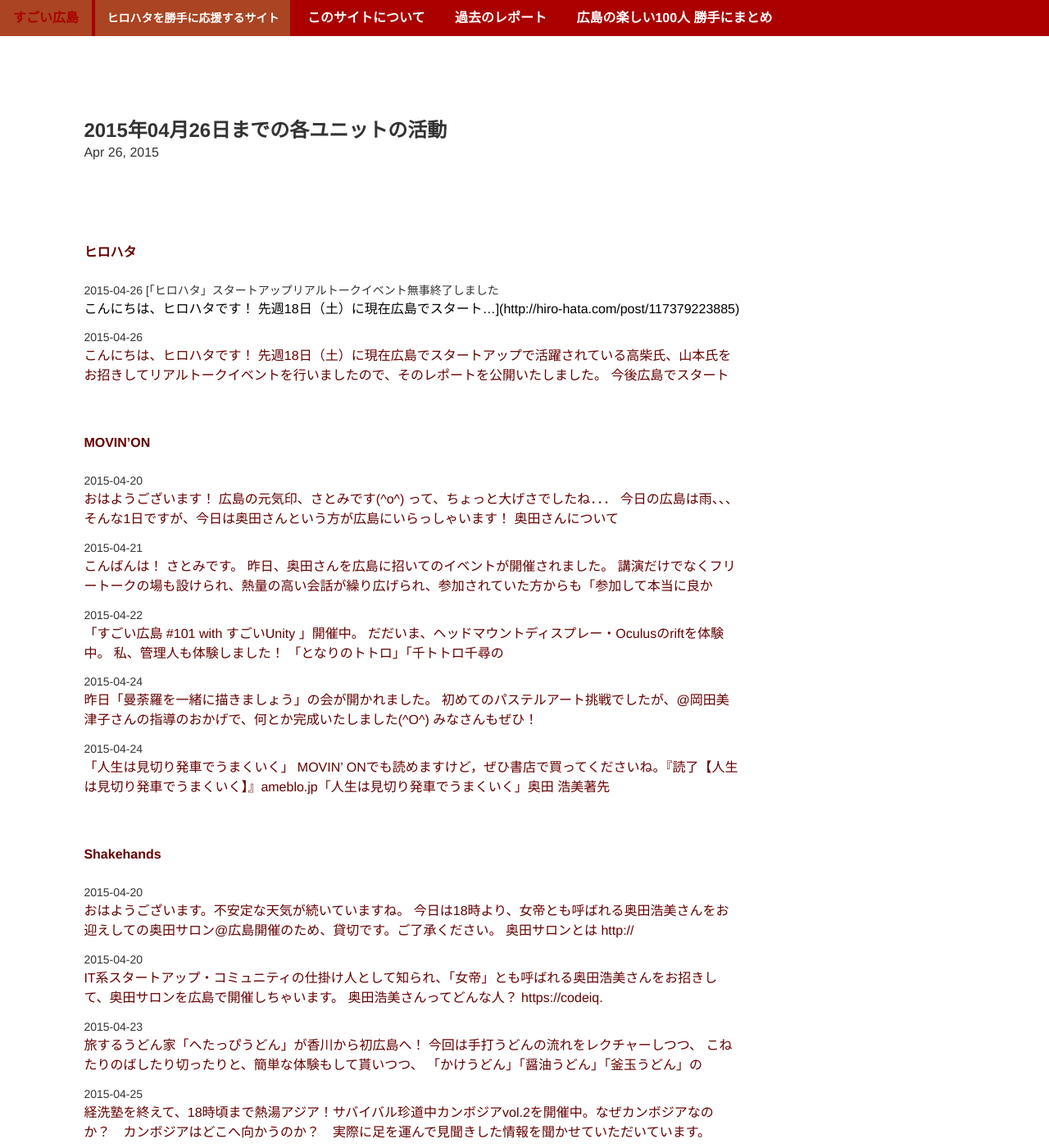
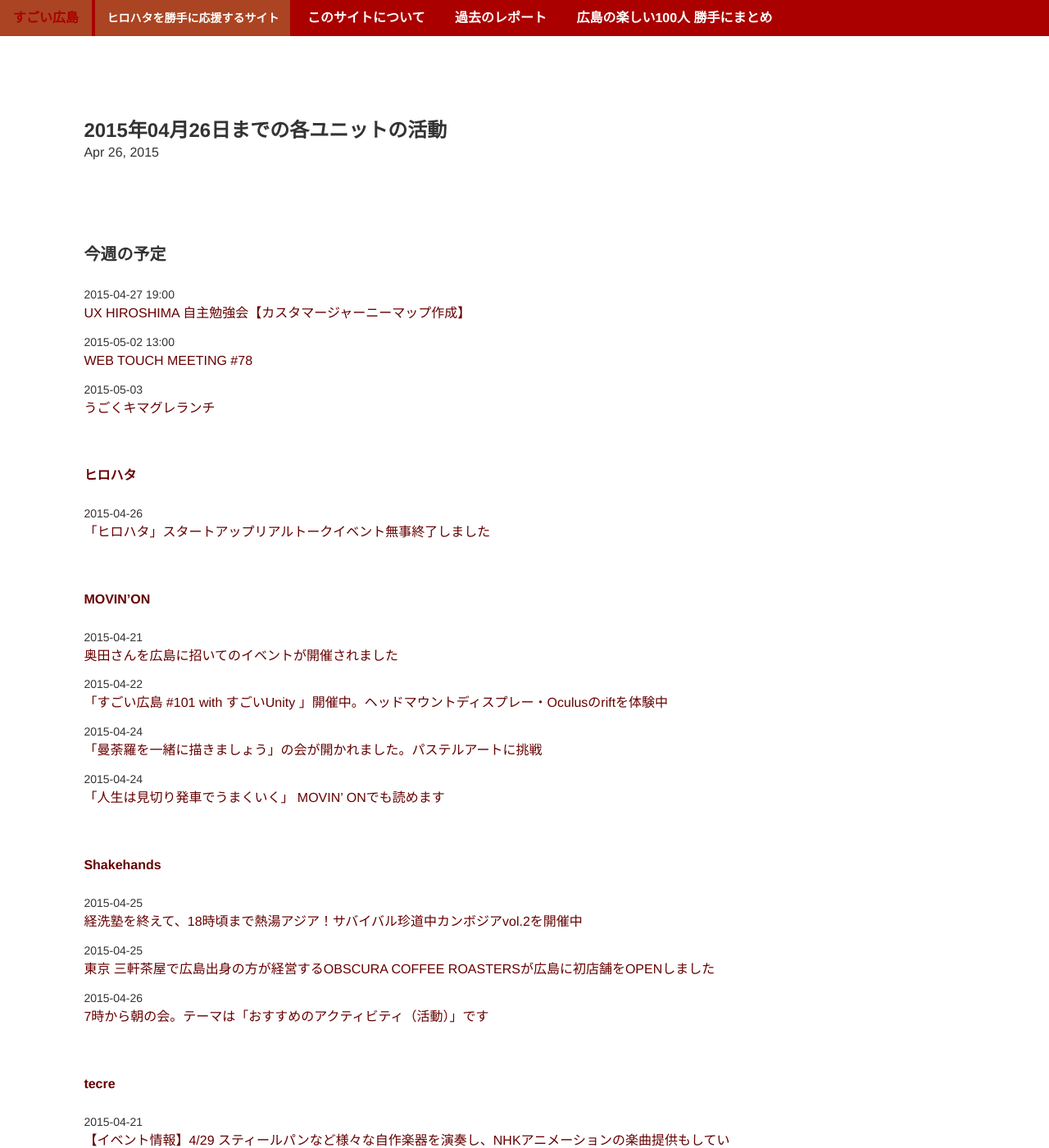
Before and after one commit to great-h/hirohata, a Jekyll site: the page built from _posts/2015-04-26-report.markdown, in a window 1280 px wide and 1400 px high. Shown: the whole window at 82% size. Built offline with Jekyll 4.4.1, drawn with Linux system fonts in a browser that asks for light colours; some of the changed text lies outside the part shown.

Commit message:
4月26日のレポートを作成

```diff
--- a/_posts/2015-04-26-report.markdown
+++ b/_posts/2015-04-26-report.markdown
@@ -4,34 +4,31 @@ title:  "2015年04月26日までの各ユニットの活動"
 date:   2015-04-26 00:00:00
 ---
 
+# 今週の予定
+
+* 2015-04-27 19:00 [UX HIROSHIMA 自主勉強会【カスタマージャーニーマップ作成】](https://www.facebook.com/events/717496355022233/)
+* 2015-05-02 13:00 [WEB TOUCH MEETING #78](https://webtouchmeeting.doorkeeper.jp/events/23878)
+* 2015-05-03 [うごくキマグレランチ](http://www.facebook.com/events/1570212226574512/permalink/1570212229907845/)
+
+
 # [ヒロハタ](http://hiro-hata.com/)
 
-* 2015-04-26 [「ヒロハタ」スタートアップリアルトークイベント無事終了しました
-
-こんにちは、ヒロハタです！
-先週18日（土）に現在広島でスタート...](http://hiro-hata.com/post/117379223885)
-* 2015-04-26 [こんにちは、ヒロハタです！ 先週18日（土）に現在広島でスタートアップで活躍されている高柴氏、山本氏をお招きしてリアルトークイベントを行いましたので、そのレポートを公開いたしました。 今後広島でスタート](http://www.facebook.com/hirohatap/posts/815185018558295)
+* 2015-04-26 [「ヒロハタ」スタートアップリアルトークイベント無事終了しました](http://hiro-hata.com/post/117379223885)
 
 
 # [MOVIN'ON](http://coworking-hiroshima.com/)
 
-* 2015-04-20 [おはようございます！ 広島の元気印、さとみです(^o^) って、ちょっと大げさでしたね．．． 今日の広島は雨、、、  そんな1日ですが、今日は奥田さんという方が広島にいらっしゃいます！ 奥田さんについて](http://www.facebook.com/movinon.hiroshima/posts/933269486693830)
-* 2015-04-21 [こんばんは！ さとみです。  昨日、奥田さんを広島に招いてのイベントが開催されました。 講演だけでなくフリートークの場も設けられ、熱量の高い会話が繰り広げられ、参加されていた方からも「参加して本当に良か](http://www.facebook.com/movinon.hiroshima/photos/a.723999867620794.1073741829.723399384347509/934208816599897/?type=1)
-* 2015-04-22 [「すごい広島 #101 with すごいUnity 」開催中。  だだいま、ヘッドマウントディスプレー・Oculusのriftを体験中。 私、管理人も体験しました！  「となりのトトロ」「千トトロ千尋の](http://www.facebook.com/movinon.hiroshima/posts/934677139886398)
-* 2015-04-24 [昨日「曼荼羅を一緒に描きましょう」の会が開かれました。  初めてのパステルアート挑戦でしたが、@岡田美津子さんの指導のおかげで、何とか完成いたしました(^O^)  みなさんもぜひ！](http://www.facebook.com/movinon.hiroshima/posts/935830773104368)
-* 2015-04-24 [「人生は見切り発車でうまくいく」 MOVIN' ONでも読めますけど，ぜひ書店で買ってくださいね。『読了【人生は見切り発車でうまくいく】』ameblo.jp「人生は見切り発車でうまくいく」奥田 浩美著先](http://www.facebook.com/movinon.hiroshima/posts/935871493100296)
+* 2015-04-21 [奥田さんを広島に招いてのイベントが開催されました](http://www.facebook.com/movinon.hiroshima/photos/a.723999867620794.1073741829.723399384347509/934208816599897/?type=1)
+* 2015-04-22 [「すごい広島 #101 with すごいUnity 」開催中。ヘッドマウントディスプレー・Oculusのriftを体験中](http://www.facebook.com/movinon.hiroshima/posts/934677139886398)
+* 2015-04-24 [「曼荼羅を一緒に描きましょう」の会が開かれました。パステルアートに挑戦](http://www.facebook.com/movinon.hiroshima/posts/935830773104368)
+* 2015-04-24 [「人生は見切り発車でうまくいく」 MOVIN' ONでも読めます](http://www.facebook.com/movinon.hiroshima/posts/935871493100296)
 
 
 # [Shakehands](http://www.shakehands.jp/)
 
-* 2015-04-20 [おはようございます。不安定な天気が続いていますね。  今日は18時より、女帝とも呼ばれる奥田浩美さんをお迎えしての奥田サロン@広島開催のため、貸切です。ご了承ください。  奥田サロンとは http://](http://www.facebook.com/CoworkingShakeHands/posts/918625664855495)
-* 2015-04-20 [IT系スタートアップ・コミュニティの仕掛け人として知られ、「女帝」とも呼ばれる奥田浩美さんをお招きして、奥田サロンを広島で開催しちゃいます。  奥田浩美さんってどんな人？ https://codeiq.](http://www.facebook.com/CoworkingShakeHands/posts/918627971521931)
-* 2015-04-23 [旅するうどん家「へたっぴうどん」が香川から初広島へ！  今回は手打うどんの流れをレクチャーしつつ、 こねたりのばしたり切ったりと、簡単な体験もして貰いつつ、 「かけうどん」「醤油うどん」「釜玉うどん」の](http://www.facebook.com/CoworkingShakeHands/posts/920273108024084)
-* 2015-04-25 [経洗塾を終えて、18時頃まで熱湯アジア！サバイバル珍道中カンボジアvol.2を開催中。なぜカンボジアなのか？　カンボジアはどこへ向かうのか？　実際に足を運んで見聞きした情報を聞かせていただいています。 ](http://www.facebook.com/CoworkingShakeHands/photos/a.624867490897982.1073741830.592127770838621/921455391239189/?type=1)
-* 2015-04-25 [本川町のコワーキングスペース port.inc にも豆を提供している、東京は三軒茶屋で広島出身の方が経営するOBSCURA COFFEE ROASTERSが広島に初店舗をOPENしました。とても素敵なお](http://www.facebook.com/CoworkingShakeHands/photos/a.624867490897982.1073741830.592127770838621/921492327902162/?type=1)
-* 2015-04-26 [閉店作業をしようとしたら、猫の地縛霊が……(((( ;ﾟдﾟ)))  明日、7時から朝の会。テーマは「おすすめのアクティビティ（活動）」です。参加費500円コーヒー付き。  夜は、旅するうどん家「へたっ](http://www.facebook.com/CoworkingShakeHands/photos/a.624867490897982.1073741830.592127770838621/922596001125128/?type=1)
-
-
+* 2015-04-25 [経洗塾を終えて、18時頃まで熱湯アジア！サバイバル珍道中カンボジアvol.2を開催中](http://www.facebook.com/CoworkingShakeHands/photos/a.624867490897982.1073741830.592127770838621/921455391239189/?type=1)
+* 2015-04-25 [東京 三軒茶屋で広島出身の方が経営するOBSCURA COFFEE ROASTERSが広島に初店舗をOPENしました](http://www.facebook.com/CoworkingShakeHands/photos/a.624867490897982.1073741830.592127770838621/921492327902162/?type=1)
+* 2015-04-26 [7時から朝の会。テーマは「おすすめのアクティビティ（活動）」です](http://www.facebook.com/CoworkingShakeHands/photos/a.624867490897982.1073741830.592127770838621/922596001125128/?type=1)
 
 
 # [tecre](http://tecre.jp/)
@@ -43,36 +40,20 @@ date:   2015-04-26 00:00:00
 
 # [キマグレミーティング](https://www.facebook.com/kimaguremeeting)
 
-* 2015-04-20 [今回も素敵なお写真ありがとうございます。第20回キマグレミーティング雨もギリギリまでもちましたが、最後降りましたね。ちょっと濡れました。雨の予報だったので参加者少ないかと思いましたが、たくさんの方が参加](http://www.facebook.com/kimaguremeeting/posts/811226208953947)
-* 2015-04-20 [日曜日はお疲れさまでした。  うごくキマグレランチの注意連絡です。  当初からジムカーナ目的でお借りしており騒音などの問題を考慮することなく行えると考えておりましたが、連休中とのことで他の来場者も大勢の](http://www.facebook.com/kimaguremeeting/photos/a.518994288177142.1073741829.501348703275034/811436722266229/?type=1)
-* 2015-04-25 [うごくキマグレランチ情報♪  オフィシャルサイトを設けました  ＦＢをご覧になれない友人知人にお知らせください。  当初雨天中止としておりましたが  小雨決行としました  出店者さまの仕込準備を考えて数](http://www.facebook.com/kimaguremeeting/photos/a.518994288177142.1073741829.501348703275034/813255535417681/?type=1)
+* 2015-04-20 [第20回キマグレミーティング](http://www.facebook.com/kimaguremeeting/posts/811226208953947)
 
 
 # [PocketPlan](http://pocketplan.wix.com/pocketplan)
 
-* 2015-04-26 [皆さんこんばんわ！  さてさて、4月に入りましてポケプラも次の活動を行うべくこっそりと色々やっております。  そんな中、先週土曜日にはメンバーの家で次のフリーペーパーを真面目に考えつつ、カレー作って食し](http://www.facebook.com/PocketPlan/posts/828051093947531)
+* 2015-04-26 [4月に入りましてポケプラも次の活動を行うべくこっそりと色々やっております](http://www.facebook.com/PocketPlan/posts/828051093947531)
 
 
 # [広島の楽しい100人](https://www.facebook.com/h100parson)
 
-* 2015-04-26 [第４回登壇者　竹中庸子さんの記事がRBB TODAYに掲載されています。Yahoo! BIGLOBE などでも配信されております。どうぞご覧ください。  http://headlines.yahoo.c](http://www.facebook.com/h100parson/posts/1577869325821540)
+* 2015-04-26 [第４回登壇者　竹中庸子さんの記事がRBB TODAYに掲載されています](http://www.facebook.com/h100parson/posts/1577869325821540)
 * 2015-04-26 [タイトルなし](http://www.facebook.com/events/454855551346139/permalink/454855554679472/)
-
-
-
-
-
-
-
-
 
 
 # [パークマップ広島](http://parkmap.eiel.info)
 
-* 2015-04-26 [検索時の時間が表示されるようになっております。地味ですね。](http://www.facebook.com/449921165167160/photos/a.452468954912381.1073741827.449921165167160/459789557513654/?type=1)
-
-
-# [すごい広島](http://great-h.github.io/)
-
-* 2015-04-22 [タイトルなし](http://www.facebook.com/events/1571784836442263/permalink/1571784839775596/)
-* 2015-04-26 [今週末はGW真っ只中ですが 5月2日(土)には2つほどIT勉強会がありますよー。  * LT駆動開発 https://ltdd.doorkeeper.jp/events/23736 * WEB TOUC](http://www.facebook.com/great.hiroshima/posts/555516324591017)
+* 2015-04-26 [検索時の時間が表示されるようになっております](http://www.facebook.com/449921165167160/photos/a.452468954912381.1073741827.449921165167160/459789557513654/?type=1)
```
Also changed, not shown: _stock.md (+0 -2 lines).
